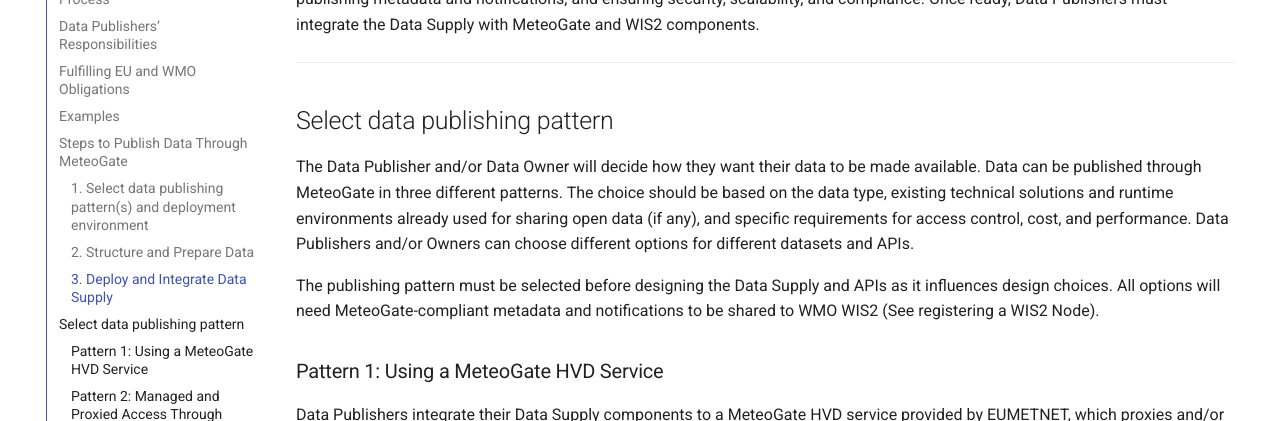
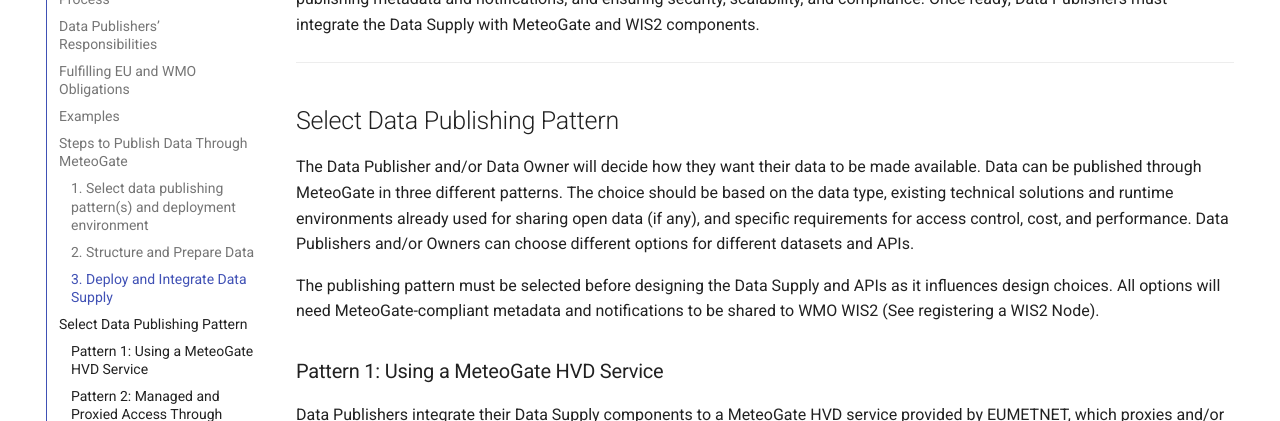
Before and after one commit to EUMETNET/meteogate-documentation, an MkDocs documentation site: the page built from docs/3-publishing-data.md, in a window 1280 px wide and 900 px high, scrolled down 2743 px. Shown: the part 154-575 px from the top of the window. Built offline with MkDocs 1.6.1 and Material for MkDocs 9.7.7, drawn with Linux system fonts in a browser that asks for light colours; comment, search, counter and statistics services are not loaded.

```diff
--- a/docs/3-publishing-data.md
+++ b/docs/3-publishing-data.md
@@ -122,7 +122,7 @@ The Data Supply must be deployed according to the chosen publishing pattern. Thi
 
 ---
 
-## Select data publishing pattern
+## Select Data Publishing Pattern
 
 The Data Publisher and/or Data Owner will decide how they want their data to be made available. Data can be published through MeteoGate in three different patterns. The choice should be based on the data type, existing technical solutions and runtime environments already used for sharing open data (if any), and specific requirements for access control, cost, and performance. Data Publishers and/or Owners can choose different options for different datasets and APIs.
 
```
